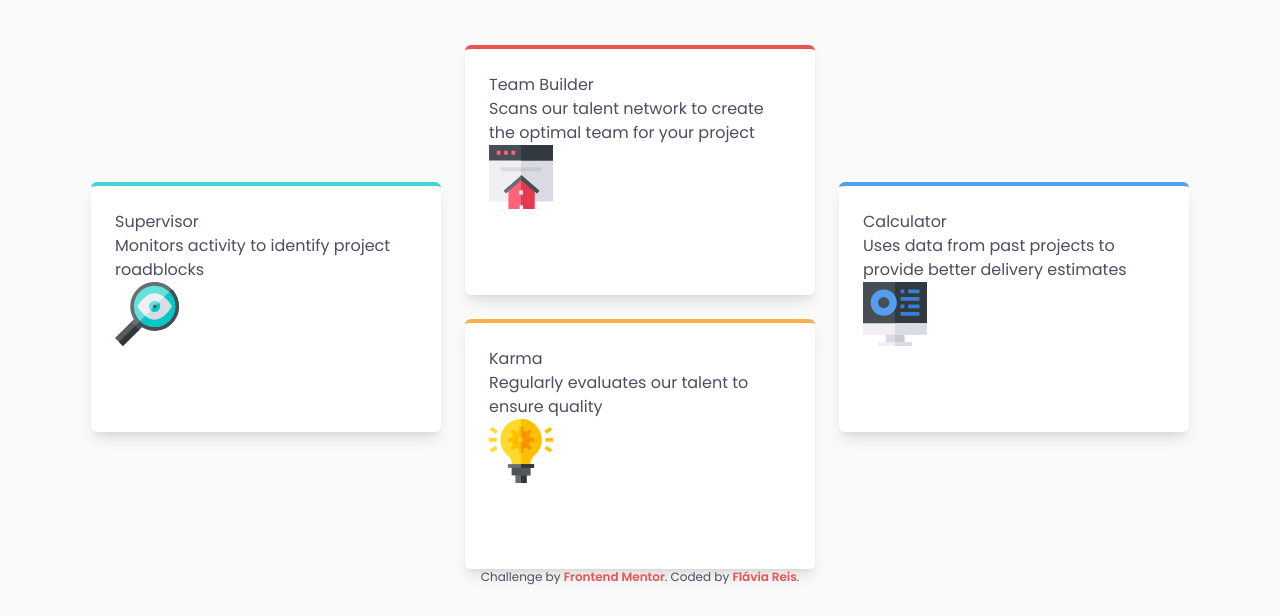
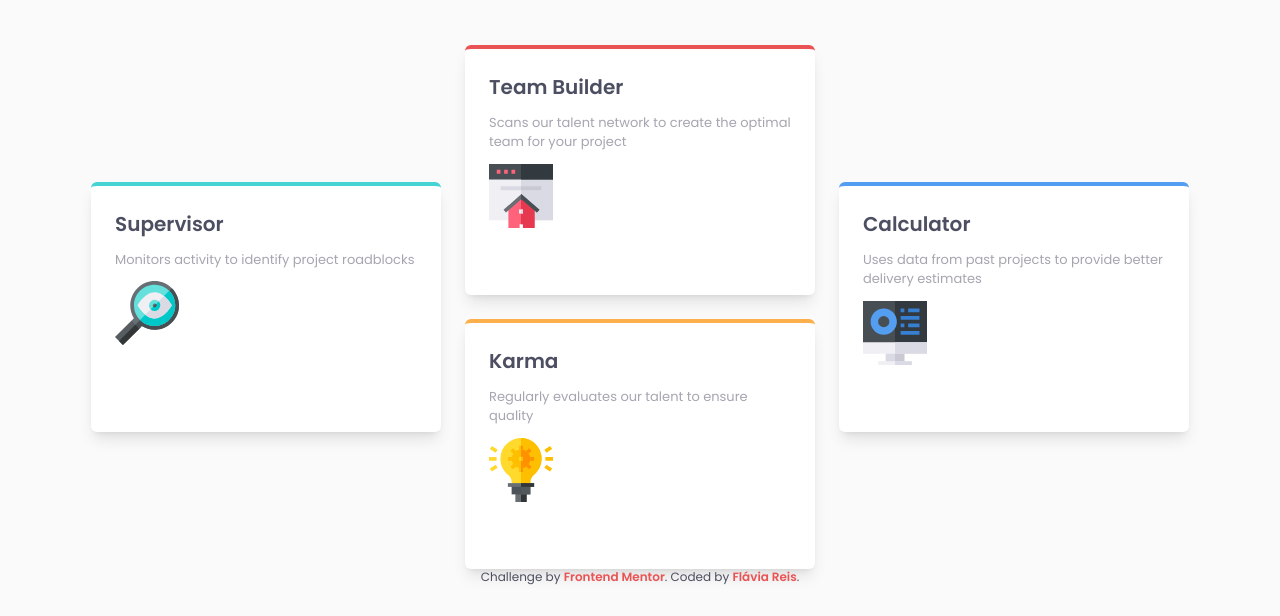
Before and after one commit to flaviare1s/four-card-feature-section, a website: page src/index.html in a window 1280 px wide. Shown: the part 184-800 px from the top of the page. Drawn offline with Linux system fonts and the light colour scheme.

Commit message:
Making the styles

```diff
--- a/src/index.html
+++ b/src/index.html
@@ -40,23 +40,23 @@
 
     <div class="gap-6 grid md:grid-cols-2 lg:grid-cols-3 lg:grid-rows-2">
       <section class="bg-white shadow-lg rounded-md border-t-4 border-cyan p-6 h-54 md:w-90 md:h-62 lg:row-span-2 lg:m-auto">
-        <h2>Supervisor</h2>
-        <p>Monitors activity to identify project roadblocks</p>
+        <h2 class="text-xl font-semibold">Supervisor</h2>
+        <p class="text-sm opacity-50 py-3">Monitors activity to identify project roadblocks</p>
         <img src="../images/icon-supervisor.svg" alt="Supervisor Icon">
       </section>
       <section class="bg-white shadow-lg rounded-md border-t-4 border-red p-6 h-54 md:w-90 md:h-62 lg:col-span-1">
-        <h2>Team Builder</h2>
-        <p>Scans our talent network to create the optimal team for your project</p>
+        <h2 class="text-xl font-semibold">Team Builder</h2>
+        <p class="text-sm opacity-50 py-3">Scans our talent network to create the optimal team for your project</p>
         <img src="../images/icon-team-builder.svg" alt="Team Builder Icon">
       </section>
       <section class="bg-white shadow-lg rounded-md border-t-4 border-orange p-6 h-54 md:w-90 md:h-62 lg:row-span-1 lg:col-span-1 lg:order-last">
-        <h2>Karma</h2>
-        <p>Regularly evaluates our talent to ensure quality</p>
+        <h2 class="text-xl font-semibold">Karma</h2>
+        <p class="text-sm opacity-50 py-3">Regularly evaluates our talent to ensure quality</p>
         <img src="../images/icon-karma.svg" alt="Karma Icon">
       </section>
       <section class="bg-white shadow-lg rounded-md border-t-4 border-blue p-6 h-54 md:w-90 md:h-62 lg:row-span-2 lg:col-span-1 lg:order-3 m-auto">
-        <h2>Calculator</h2>
-        <p>Uses data from past projects to provide better delivery estimates</p>
+        <h2 class="text-xl font-semibold">Calculator</h2>
+        <p class="text-sm opacity-50 py-3">Uses data from past projects to provide better delivery estimates</p>
         <img src="../images/icon-calculator.svg" alt="Calculator Icon">
       </section>
     </div>
```
Also changed, not shown: src/output.css.
